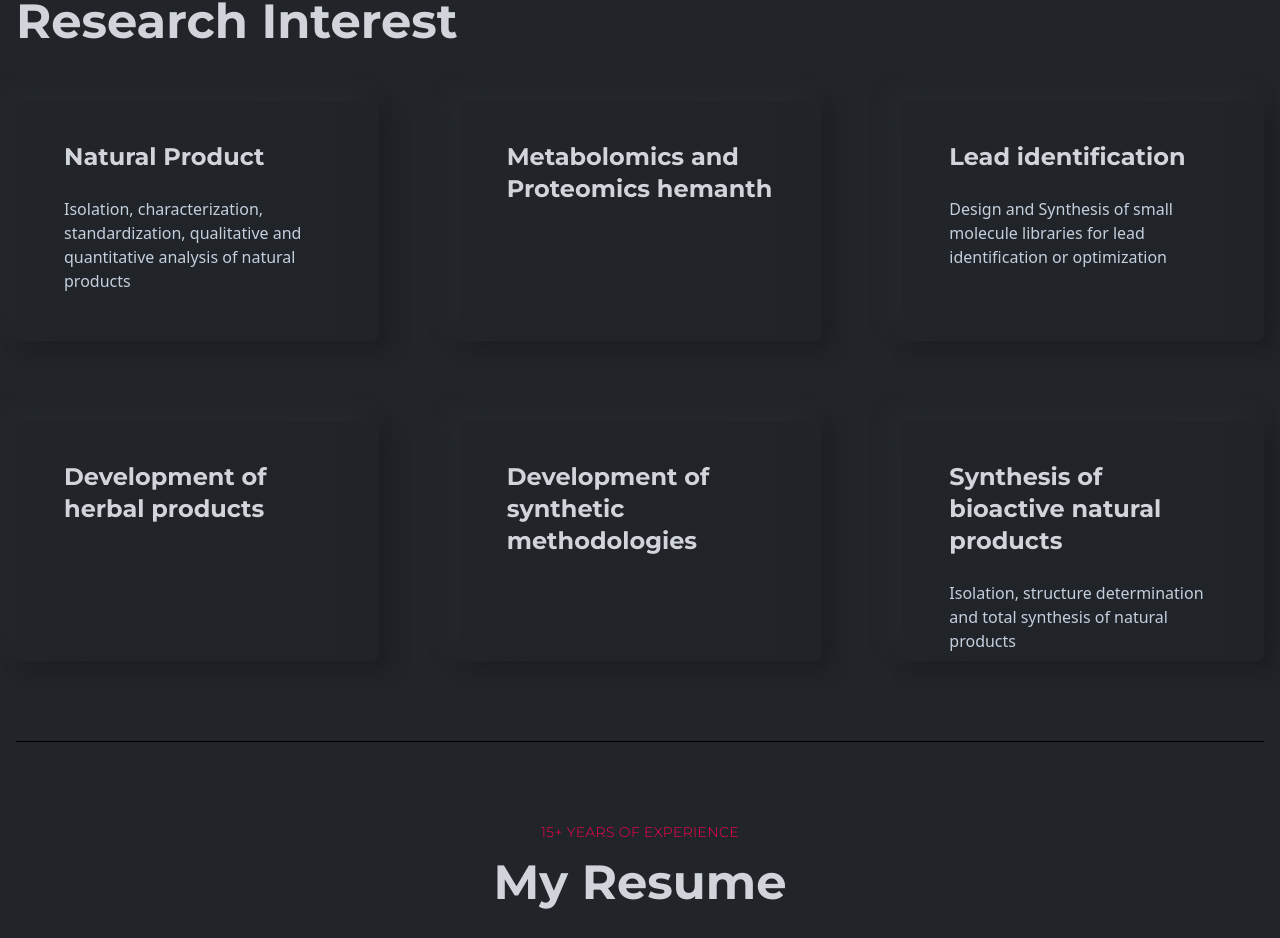
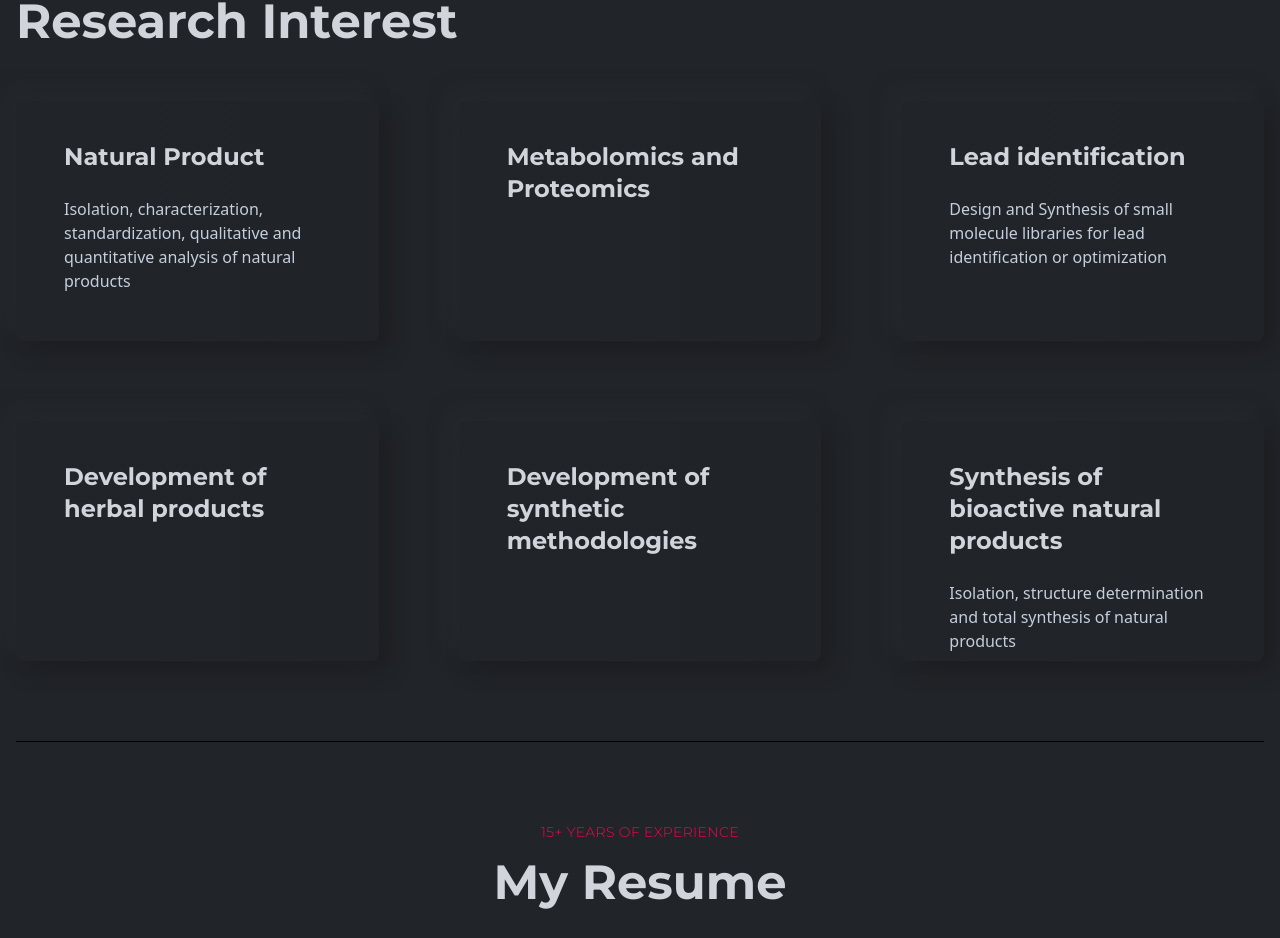
Before and after one commit to IraSahu13/Thesis, a React (Create React App) app: page / in a window 1280 px wide. Shown: the part 1016-1954 px from the top of the page. Built offline with nearby package versions, Linux system fonts and the light colour scheme.

Commit message:
modification

```diff
--- a/src/components/features/Features.js
+++ b/src/components/features/Features.js
@@ -18,7 +18,7 @@ const Features = () => {
           des="Isolation, characterization, standardization, qualitative and quantitative analysis of natural products"
         />
         <Card
-          title="Metabolomics and Proteomics hemanth"
+          title="Metabolomics and Proteomics"
           // des="Lorem ipsum dolor sit amet consectetur adipisicing elit. Atque soluta
           // hic consequuntur eum repellendus ad."
           // icon={<AiFillAppstore />}
```
